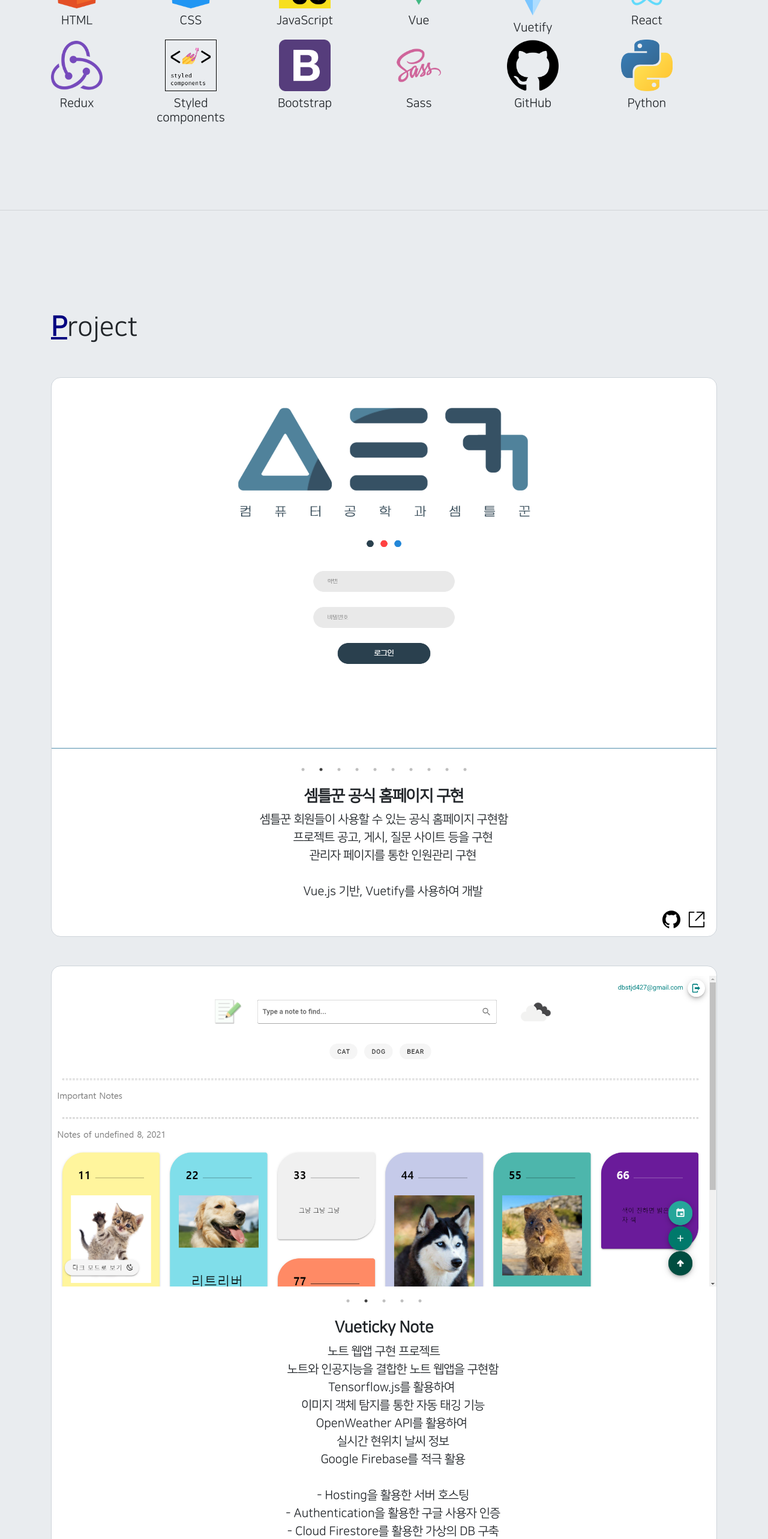
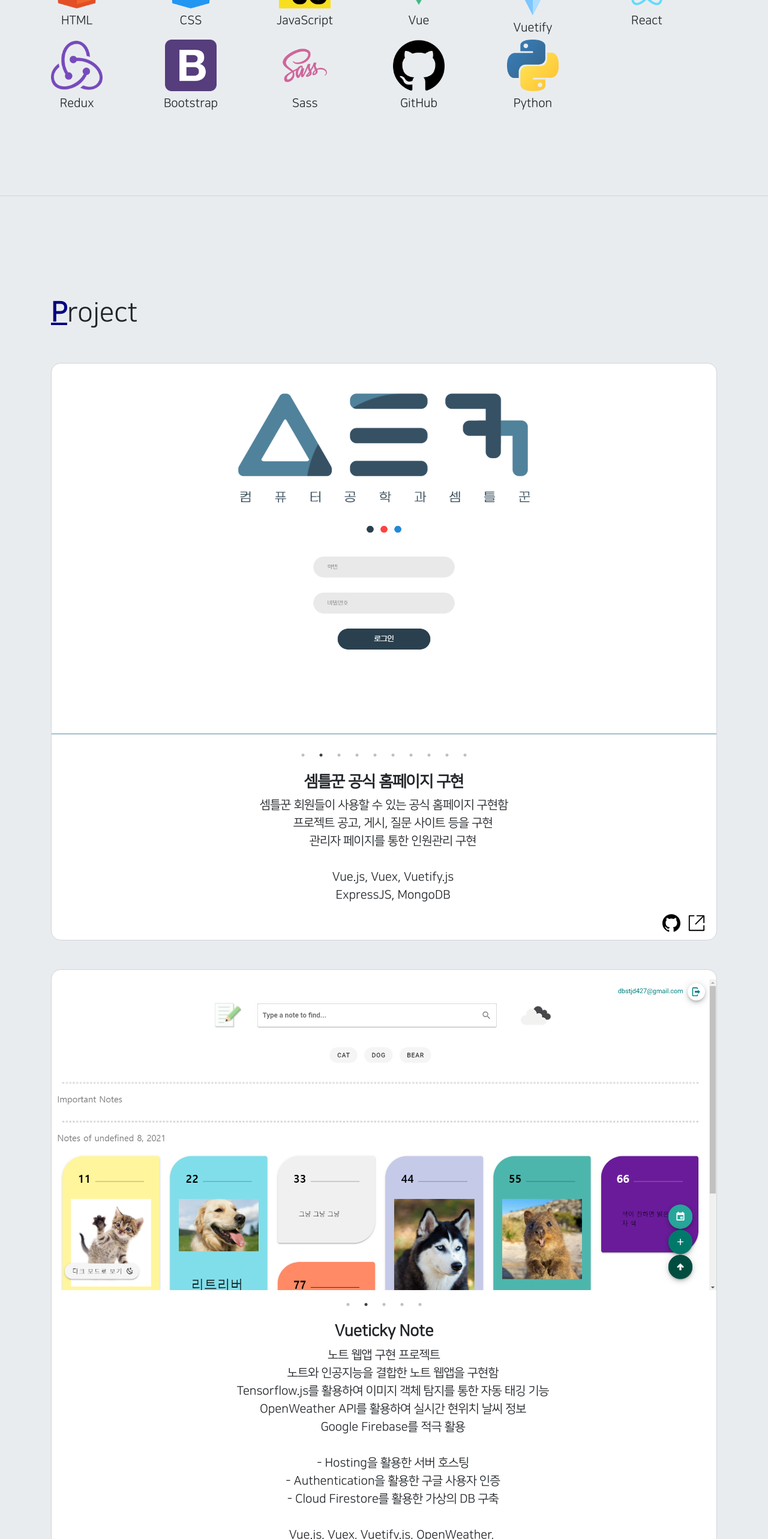
Before and after one commit to gunwoongPark/portfolio, a React (Create React App) app: page / in a window 1280 px wide. Shown: the part 2156-4722 px from the top of the page at 60% size. Built offline with nearby package versions, Linux system fonts and the light colour scheme.

Commit message:
디테일 구현 완료

```diff
--- a/src/components/Body/Project/ProjectContainer.js
+++ b/src/components/Body/Project/ProjectContainer.js
@@ -35,7 +35,8 @@ function ProjectContainer() {
       프로젝트 공고, 게시, 질문 사이트 등을 구현
       관리자 페이지를 통한 인원관리 구현
 
-      Vue.js 기반, Vuetify를 사용하여 개발`,
+      Vue.js, Vuex, Vuetify.js
+      ExpressJS, MongoDB`,
       image: [
         semtle1,
         semtle2,
@@ -58,17 +59,16 @@ function ProjectContainer() {
       name: "Vueticky Note",
       info: `노트 웹앱 구현 프로젝트
       노트와 인공지능을 결합한 노트 웹앱을 구현함
-      Tensorflow.js를 활용하여
-      이미지 객체 탐지를 통한 자동 태깅 기능
-      OpenWeather API를 활용하여
-      실시간 현위치 날씨 정보
+      Tensorflow.js를 활용하여 이미지 객체 탐지를 통한 자동 태깅 기능
+      OpenWeather API를 활용하여 실시간 현위치 날씨 정보
       Google Firebase를 적극 활용
 
       - Hosting을 활용한 서버 호스팅
       - Authentication을 활용한 구글 사용자 인증
       - Cloud Firestore를 활용한 가상의 DB 구축
 
-      Vue.js 기반 Vuetify를 사용하여 개발`,
+      Vue.js, Vuex, Vuetify.js, OpenWeather,
+      Tensorflow.js, Firebase`,
       image: [vueticky1, vueticky2, vueticky3, vueticky4, vueticky5],
       url: "https://vueticky-note-b08f1.web.app/",
       git: "https://github.com/gunwoongPark/Vueticky-Note",
@@ -82,11 +82,15 @@ function ProjectContainer() {
 
       Firebase Authentication을 통한 로그인 기능 제공
       로그인시 알레르기를 유발하는 대표적인 21가지 식자재를 기준으로 본인이 기피하는 식자재 선택해둘 수 있음
-      메뉴판을 촬영하여 사용자가 알고싶은 메뉴를 직접 Cropping
-      추출한 메뉴를 Kakao OCR을 통해 문자 식별
-      식별된 메뉴정보를 서버로 전송하여 해당 음식의 이름과 식자재 정보를 Papago API를 통해 번역
-      사용자가 미리 먹지못하는(알레르기, 종교적 이유) 식자재를 선택해뒀을 경우 식자재 정보에서 경고표시
-      그 외에 사용자가 필요한 정보를 의사소통을 통해 얻기 위해 간단한 커뮤니티 구현`,
+      메뉴판을 촬영하여 사용자가 알고 싶은 메뉴를 직접 Cropping
+      추출한 메뉴를 Kakao OCR API을 통해 문자 식별
+      식별된 메뉴 정보를 서버로 전송하여 해당 음식의 이름과 식자재 정보를 Naver Papago API를 통해 번역
+      사용자가 미리 먹지 못하는(알레르기, 종교적 이유) 식자재를 선택해뒀을 경우 식자재 정보에서 경고 표시
+      그 외에 사용자가 필요한 정보를 의사소통을 통해 얻기 위해 간단한 커뮤니티 구현
+
+      ReactJS, Redux.js, Firebase, PWA
+      Django, SQLite
+      Kakao Vision API, Naver Papago API`,
       image: [ycde1, ycde2, ycde3, ycde4, ycde5, ycde6],
       url: "https://watsin-3b4e3.web.app/",
       git: "https://github.com/HwangYoonSeong/You_can_do_EAT",
--- a/src/components/Body/Project/ProjectPresenter.js
+++ b/src/components/Body/Project/ProjectPresenter.js
@@ -60,6 +60,7 @@ const ProjectContents = styled.pre`
       : css`
           font-size: 15px;
         `}
+  white-space: pre-wrap;
 `;
 
 const P = styled.h1`
--- a/src/components/Body/Skill/SkillsContainer.js
+++ b/src/components/Body/Skill/SkillsContainer.js
@@ -12,7 +12,6 @@ import sassIcon from "../../../assets/sass.png";
 import githubIcon from "../../../assets/github.png";
 import reduxIcon from "../../../assets/redux.png";
 import pyIcon from "../../../assets/python.png";
-import styledCompIcon from "../../../assets/styled-components.png"
 
 function SkillsContainer() {
   const skills = [
@@ -23,7 +22,6 @@ function SkillsContainer() {
     { name: "Vuetify", icon: vuetifyIcon },
     { name: "React", icon: reactIcon },
     { name: "Redux", icon: reduxIcon },
-    { name: "Styled components", icon: styledCompIcon },
     { name: "Bootstrap", icon: bootstrapIcon },
     { name: "Sass", icon: sassIcon },
     { name: "GitHub", icon: githubIcon },
```
